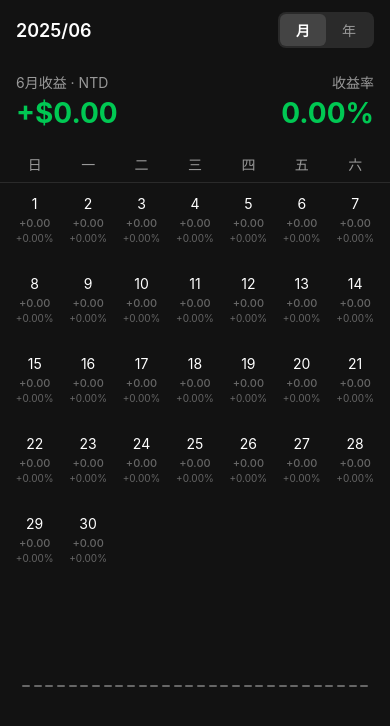
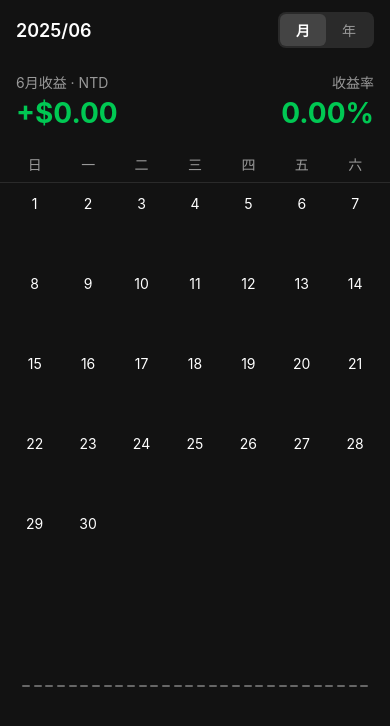
Before and after one commit to good9r/ProfitTracker, a React Native app: screen / in a window 390 px wide. Shown: the top 726 px of the page. Built offline with nearby package versions, Linux system fonts and the light colour scheme.

Commit message:
hide percent and earning if no profit change.

```diff
--- a/src/screens/Dashboard.js
+++ b/src/screens/Dashboard.js
@@ -33,8 +33,14 @@ export default function Dashboard() {
   const year = currentDate.getFullYear();
   const month = currentDate.getMonth() + 1;
 
-  const { records, baseCapital, saveRecord, deleteRecord, updateBaseCapital, clearAllData } =
-    useProfitData();
+  const {
+    records,
+    baseCapital,
+    saveRecord,
+    deleteRecord,
+    updateBaseCapital,
+    clearAllData,
+  } = useProfitData();
 
   // 計算當月統計
   const monthlyStats = useMemo(() => {
@@ -405,38 +411,32 @@ export default function Dashboard() {
                     activeOpacity={0.7}
                   >
                     <Text style={styles.dayNumber}>{dayData.day}</Text>
+                    {(dayData.amount !== 0 || dayData.hasRecord) && (
                       <Text
                         style={[
                           styles.dayAmount,
                           {
-                          color:
-                            dayData.amount === 0 && !dayData.hasRecord
-                              ? "#666"
-                              : color,
+                            color: color,
                           },
                         ]}
                       >
-                      {dayData.amount === 0 && !dayData.hasRecord
-                        ? "+0.00"
-                        : Math.abs(dayData.amount) >= 10000
+                        {Math.abs(dayData.amount) >= 10000
                           ? formatWan(dayData.amount)
                           : formatNTD(dayData.amount)}
                       </Text>
+                    )}
+                    {(dayData.amount !== 0 || dayData.hasRecord) && (
                       <Text
                         style={[
                           styles.dayPercent,
                           {
-                          color:
-                            dayData.amount === 0 && !dayData.hasRecord
-                              ? "#666"
-                              : color,
+                            color: color,
                           },
                         ]}
                       >
-                      {dayData.amount === 0 && !dayData.hasRecord
-                        ? "+0.00%"
-                        : formatPercent(dayData.percent)}
+                        {formatPercent(dayData.percent)}
                       </Text>
+                    )}
                   </TouchableOpacity>
                 );
               })}
@@ -471,38 +471,32 @@ export default function Dashboard() {
                   <Text style={styles.monthNumber}>
                     {monthNames[monthData.month - 1]}
                   </Text>
+                  {(monthData.amount !== 0 || monthData.hasRecord) && (
                     <Text
                       style={[
                         styles.monthAmount,
                         {
-                        color:
-                          monthData.amount === 0 && !monthData.hasRecord
-                            ? "#666"
-                            : color,
+                          color: color,
                         },
                       ]}
                     >
-                    {monthData.amount === 0 && !monthData.hasRecord
-                      ? "+0.00"
-                      : Math.abs(monthData.amount) >= 10000
+                      {Math.abs(monthData.amount) >= 10000
                         ? formatWan(monthData.amount)
                         : formatNTD(monthData.amount)}
                     </Text>
+                  )}
+                  {(monthData.amount !== 0 || monthData.hasRecord) && (
                     <Text
                       style={[
                         styles.monthPercent,
                         {
-                        color:
-                          monthData.amount === 0 && !monthData.hasRecord
-                            ? "#666"
-                            : color,
+                          color: color,
                         },
                       ]}
                     >
-                    {monthData.amount === 0 && !monthData.hasRecord
-                      ? "+0.00%"
-                      : formatPercent(monthData.percent)}
+                      {formatPercent(monthData.percent)}
                     </Text>
+                  )}
                 </TouchableOpacity>
               );
             })
```
Lines whose indentation alone changed are shown as unchanged.
